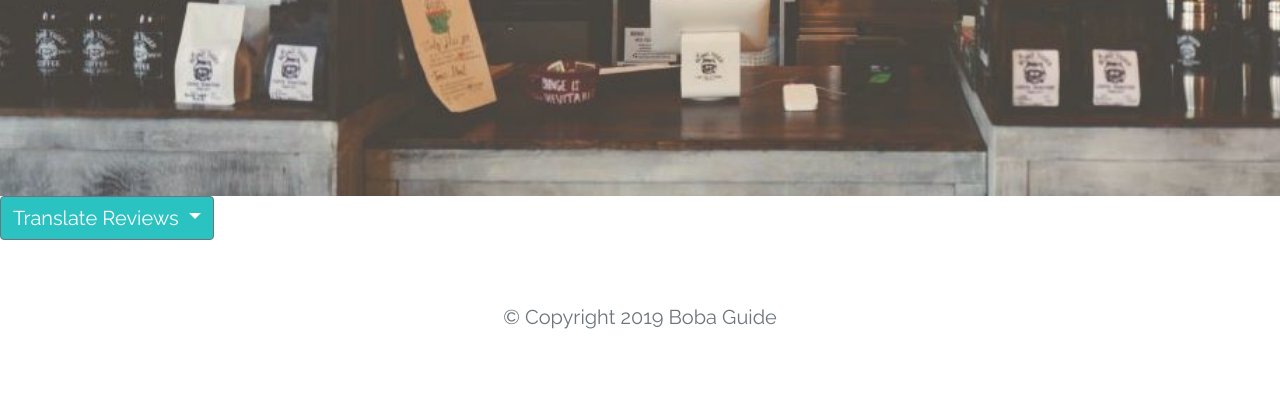
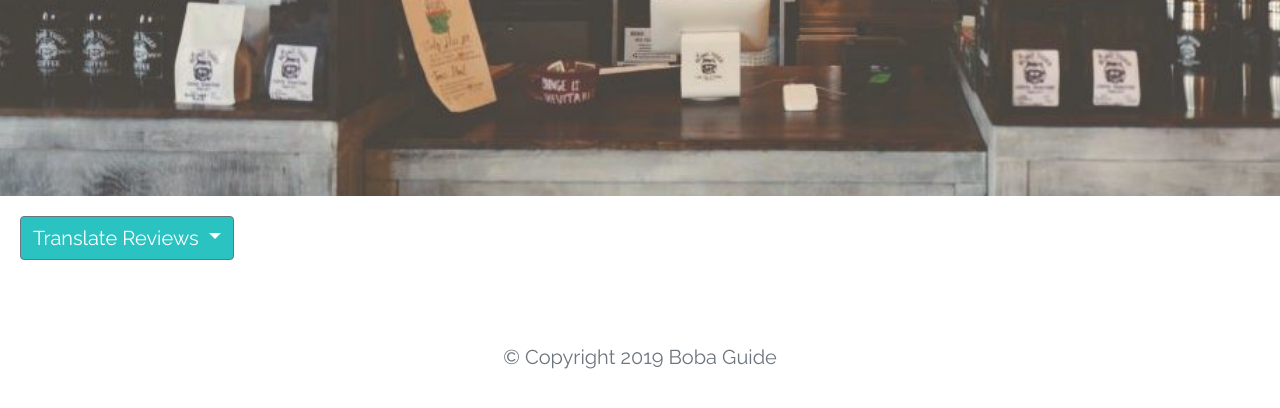
Before and after one commit to rooneyshuman/bobaguide, a Flask app: template templates/reviews.html in a window 1280 px wide. Shown: the part 61-469 px from the top of the page. Run offline with Flask 2, Linux system fonts and the light colour scheme; the template is opened without the code that fills it, so the values that code supplies are empty; some libraries are stand-ins or nearby versions.

Commit message:
Create spacing around Translate Reviews button

```diff
--- a/static/stylesheets/reviews.css
+++ b/static/stylesheets/reviews.css
@@ -51,3 +51,7 @@ h1 {
   color: white;
   background-color: rgb(38,135,132) !important;
 }
+
+.dropdown-button {
+  margin: 20px;
+}
--- a/templates/reviews.html
+++ b/templates/reviews.html
@@ -12,7 +12,7 @@
     </h1>
   </div>
   <div class="dropdown">
-    <button class="btn btn-md btn-secondary dropdown-toggle" type="button" id="dropdownMenuButton"
+    <button class="btn btn-md btn-secondary dropdown-toggle dropdown-button" type="button" id="dropdownMenuButton"
       data-toggle="dropdown" aria-haspopup="true" aria-expanded="false">
       Translate Reviews
     </button>
--- a/templates/translation.html
+++ b/templates/translation.html
@@ -12,7 +12,7 @@
     </h1>
   </div>
   <div class="dropdown">
-    <button class="btn btn-md btn-secondary dropdown-toggle" type="button" id="dropdownMenuButton"
+    <button class="btn btn-sm btn-secondary dropdown-toggle dropdown-button" type="button" id="dropdownMenuButton"
       data-toggle="dropdown" aria-haspopup="true" aria-expanded="false">
       Translate Reviews
     </button>
```
